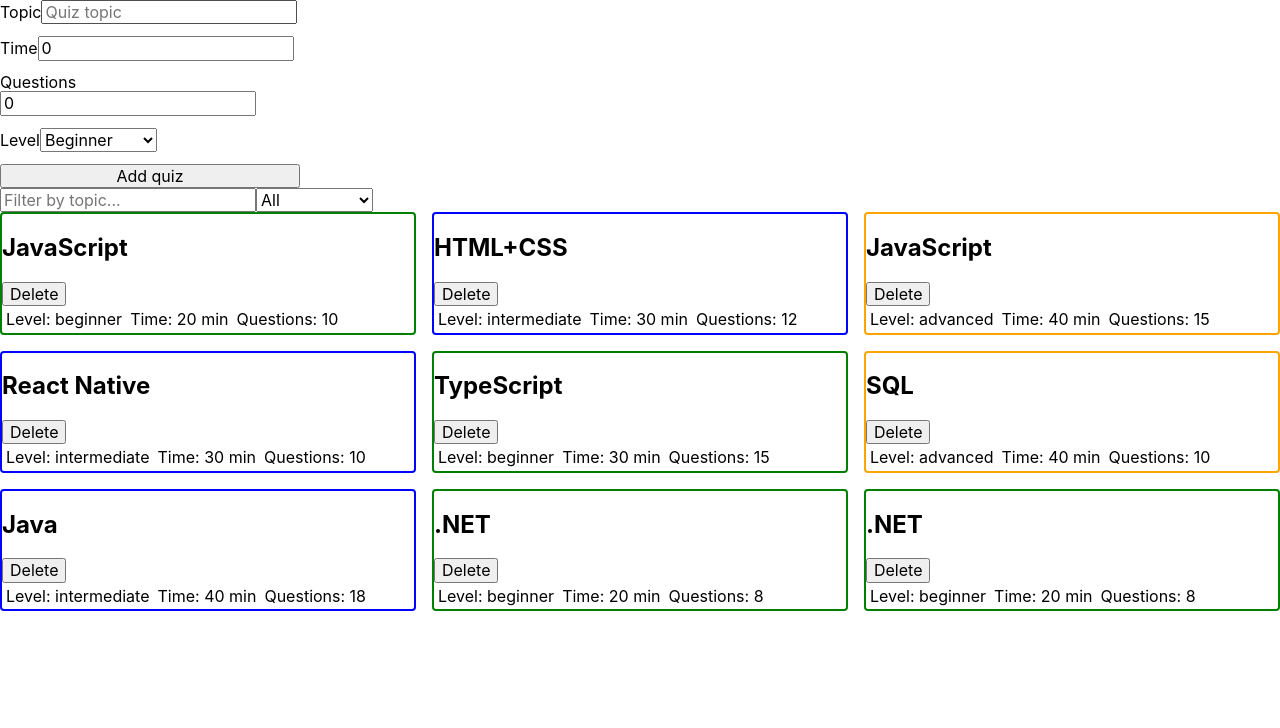
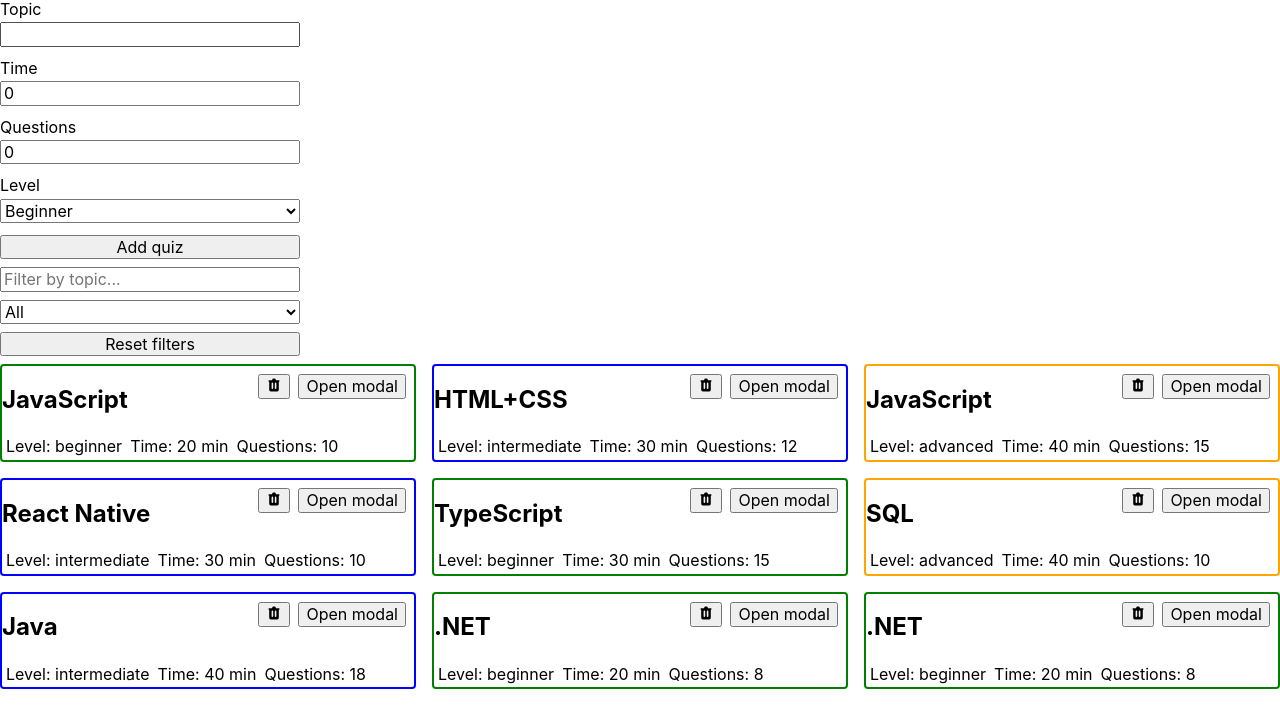
Before and after one commit to MykhailoTarasov/react-training, a React (Create React App) app: page / in a window 1280 px wide. Shown: the top 728 px of the page. Built offline with nearby package versions, Linux system fonts and the light colour scheme.

Commit message:
almost done with lesson 3.1

```diff
--- a/package.json
+++ b/package.json
@@ -13,6 +13,7 @@
     "react": "^18.1.0",
     "react-dom": "^18.1.0",
     "react-icons": "^4.12.0",
+    "react-modal": "^3.16.1",
     "react-scripts": "5.0.1",
     "styled-components": "^6.1.1",
     "web-vitals": "^2.1.3",
--- a/src/components/App.jsx
+++ b/src/components/App.jsx
@@ -15,9 +15,24 @@
     },
   };
 
+  componentDidMount() {
+    const savedFilters = localStorage.getItem('quiz-filters');
+    if (savedFilters !== null) {
+      this.setState({
+        filters: JSON.parse(savedFilters),
+      });
+    }
+  }
+
+  componentDidUpdate(prevProps, prevState) {
+    if (prevState.filters !== this.state.filters) {
+      localStorage.setItem('quiz-filters', JSON.stringify(this.state.filters));
+    }
+  }
+
   addQuiz = newQuiz => {
     this.setState(prevState => ({
-      quizItems: [...prevState.quizItems, {...newQuiz, id: nanoid()}]
+      quizItems: [...prevState.quizItems, { ...newQuiz, id: nanoid() }],
     }));
   };
 
@@ -34,6 +49,15 @@
         [key]: value,
       },
     }));
+  };
+
+  resetFilters = () => {
+    this.setState({
+      filters: {
+        topic: '',
+        level: 'all',
+      },
+    });
   };
 
   getVisibleItems = () => {
@@ -58,8 +82,12 @@
 
     return (
       <div>
-        <QuizForm onAdd={this.addQuiz}/>
-        <SearchBar filters={filters} onChangeFilter={this.changeFilter} />
+        <QuizForm onAdd={this.addQuiz} />
+        <SearchBar
+          filters={filters}
+          onChangeFilter={this.changeFilter}
+          onReset={this.resetFilters}
+        />
         <QuizList items={visibleItems} onDelete={this.deleteQuizItem} />
       </div>
     );
--- a/src/components/QuizCard/QuizCard.Styled.js
+++ b/src/components/QuizCard/QuizCard.Styled.js
@@ -16,7 +16,10 @@
 export const Container = styled.div`
   border: 2px solid ${getBorderColor};
   border-radius: ${p => p.theme.radii.sm};
+  position: relative;
 `;
+
+
 
 export const InfoWrapper = styled.div`
   display: flex;
@@ -24,6 +27,14 @@
   padding: ${p => p.theme.spacing(1)};
 `;
 
+export const ButtonBox = styled.div`
+position: absolute;
+top: 8px;
+right: 8px;
+display: flex;
+gap: 8px;
+`
+
 export const Info = styled.p`
   margin: 0;
 `;
--- a/src/components/QuizCard/QuizCard.js
+++ b/src/components/QuizCard/QuizCard.js
@@ -1,21 +1,65 @@
-import React from 'react';
-import { Container, Info, InfoWrapper } from './QuizCard.Styled';
+import { HiTrash } from 'react-icons/hi';
+import Modal from 'react-modal';
+import { Container, InfoWrapper, Info, ButtonBox } from './QuizCard.Styled';
+import { Component } from 'react';
 
-const QuizCard = ({
+const customStyles = {
+  content: {
+    top: '50%',
+    left: '50%',
+    right: 'auto',
+    bottom: 'auto',
+    marginRight: '-50%',
+    transform: 'translate(-50%, -50%)',
+  },
+};
+
+Modal.setAppElement('#root');
+
+class QuizCard extends Component {
+  state = {
+    isModalOpen: false,
+  };
+
+  openModal = () => {
+    this.setState({ isModalOpen: true });
+  };
+
+  closeModal = () => {
+    this.setState({ isModalOpen: false });
+  };
+
+  render() {
+    const {
       quiz: { id, topic, level, time, questions },
       onDelete,
-}) => {
+    } = this.props;
     return (
       <Container level={level}>
         <h2>{topic}</h2>
-      <button onClick={() => onDelete(id)}>Delete</button>
+        <ButtonBox>
+          <button onClick={() => onDelete(id)}>
+            <HiTrash />
+          </button>
+          <button onClick={this.openModal}>Open modal</button>
+        </ButtonBox>
+
         <InfoWrapper>
           <Info>Level: {level}</Info>
           <Info>Time: {time} min</Info>
           <Info>Questions: {questions}</Info>
         </InfoWrapper>
+
+        <Modal
+          isOpen={this.state.isModalOpen}
+          onRequestClose={this.closeModal}
+          style={customStyles}
+        >
+          <p>{topic}</p>
+        </Modal>
       </Container>
     );
-};
+  }
+}
 
 export default QuizCard;
--- a/src/components/QuizForm/QuizForm.Styled.js
+++ b/src/components/QuizForm/QuizForm.Styled.js
@@ -1,5 +1,5 @@
 import styled from 'styled-components';
-import { Form } from 'formik';
+import { Form, ErrorMessage } from 'formik';
 
 export const StyledForm = styled(Form)`
   display: flex;
@@ -7,3 +7,14 @@
   gap: ${p => p.theme.spacing(3)};
   max-width: 300px;
 `;
+
+export const ErrMessage = styled(ErrorMessage)`
+  color: ${p => p.theme.colors.error};
+  font-size: 14px;
+`;
+
+export const Label = styled.label`
+  display: flex;
+  flex-direction: column;
+  gap: 4px;
+`;
--- a/src/components/QuizForm/QuizForm.js
+++ b/src/components/QuizForm/QuizForm.js
@@ -1,24 +1,23 @@
-import { Formik, Field, ErrorMessage } from 'formik';
+import { Formik, Field } from 'formik';
 import * as Yup from 'yup';
-import { StyledForm } from './QuizForm.Styled';
+import { ErrMessage, Label, StyledForm } from './QuizForm.Styled';
 
-const QuizSchema = Yup.object().shape({
-  topic: Yup.string().min(3, 'Too Short!').required('This field is required'),
+const quizSchema = Yup.object().shape({
+  topic: Yup.string().min(3, 'Too short!').required('This field is required!'),
   time: Yup.number()
-    .min(10, 'Min 10 minutes')
-    .max(45, 'Max 45 minutes')
-    .required('This field is required'),
+    .min(10, 'Min 10 mins')
+    .max(45, 'Max 45 mins')
+    .required('This field is required!'),
   questions: Yup.number()
-    .min(10, 'Min 10 minutes')
-    .required('This field is required'),
+    .min(3, 'Min 3 questions')
+    .required('This field is required!'),
   level: Yup.string()
     .oneOf(['beginner', 'intermediate', 'advanced'])
     .required('This field is required!'),
 });
 
-const QuizForm = ({onAdd}) => {
+const QuizForm = ({ onAdd }) => {
   return (
-    <div>
     <Formik
       initialValues={{
         topic: '',
@@ -26,45 +25,44 @@
         questions: 0,
         level: 'beginner',
       }}
-        validationSchema={QuizSchema}
+      validationSchema={quizSchema}
       onSubmit={(values, actions) => {
         onAdd(values);
         actions.resetForm();
       }}
     >
       <StyledForm>
-          <label>
+        <Label>
           Topic
-            <Field name="topic" placeholder="Quiz topic" />
-            <ErrorMessage name="topic"/>
-          </label>
+          <Field name="topic" />
+          <ErrMessage name="topic" component="div" />
+        </Label>
 
-          <label>
+        <Label>
           Time
           <Field type="number" name="time" />
-            <ErrorMessage name="time"/>
-          </label>
+          <ErrMessage name="time" component="div" />
+        </Label>
 
-          <label>
+        <Label>
           Questions
           <Field type="number" name="questions" />
-            <ErrorMessage name="questions"/>
-          </label>
+          <ErrMessage name="questions" component="div" />
+        </Label>
 
-          <label>
+        <Label>
           Level
           <Field as="select" name="level">
             <option value="beginner">Beginner</option>
             <option value="intermediate">Intermediate</option>
             <option value="advanced">Advanced</option>
           </Field>
-            <ErrorMessage name="level"/>
-          </label>
+          <ErrMessage name="level" component="div" />
+        </Label>
 
         <button type="submit">Add quiz</button>
       </StyledForm>
     </Formik>
-    </div>
   );
 };
 
--- /dev/null
+++ b/src/components/SearchBar/SearchBar.Styled.js
@@ -0,0 +1,10 @@
+import styled from 'styled-components';
+
+export const Container = styled.div`
+display: flex;
+flex-direction: column;
+gap: 8px;
+
+margin: 8px 0;
+max-width: 300px;
+`
--- a/src/components/SearchBar/SearchBar.js
+++ b/src/components/SearchBar/SearchBar.js
@@ -1,6 +1,8 @@
-const SearchBar = ({ filters: {topic, level }, onChangeFilter }) => {
+import { Container } from "./SearchBar.Styled";
+
+const SearchBar = ({ filters: {topic, level }, onChangeFilter, onReset }) => {
   return (
-    <div>
+    <Container>
       <input
         type="text"
         value={topic}
@@ -20,7 +22,8 @@
         <option value="intermediate">Intermediate</option>
         <option value="advanced">Advanced</option>
       </select>
-    </div>
+      <button onClick={onReset}>Reset filters</button>
+    </Container>
   );
 };
 
```
Also changed, not shown: 1 other file (tests, documents, lock files or other folders). Lines whose indentation alone changed are shown as unchanged.
